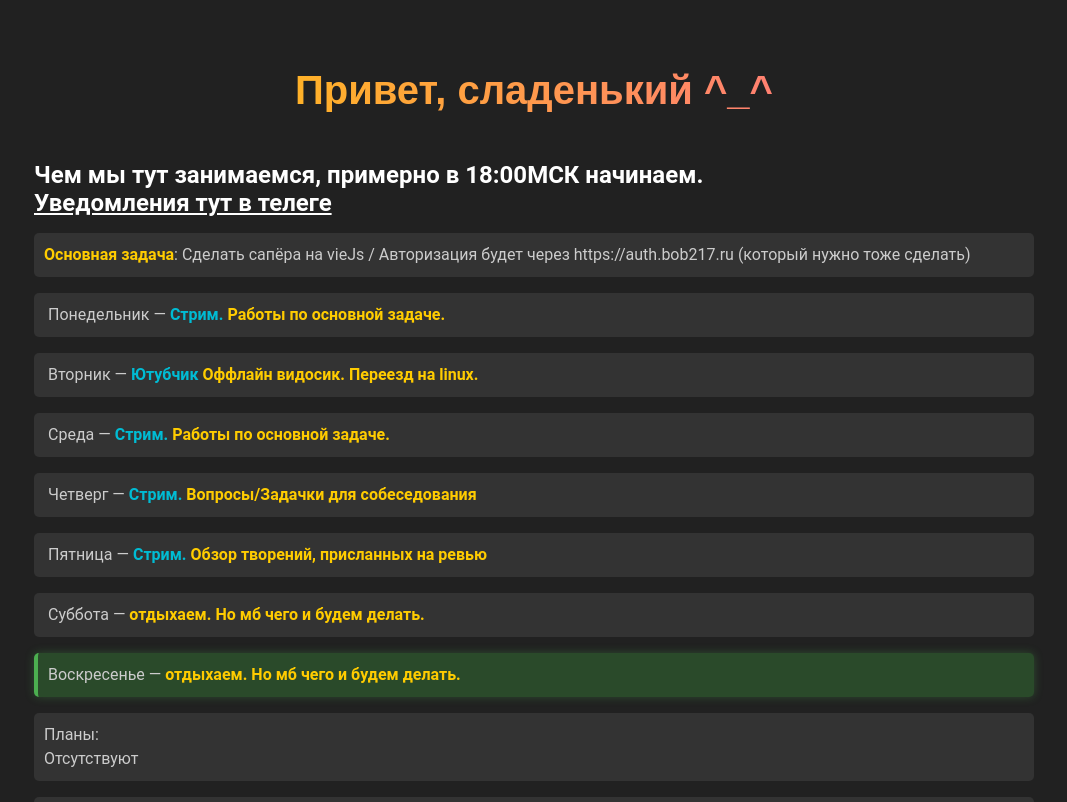
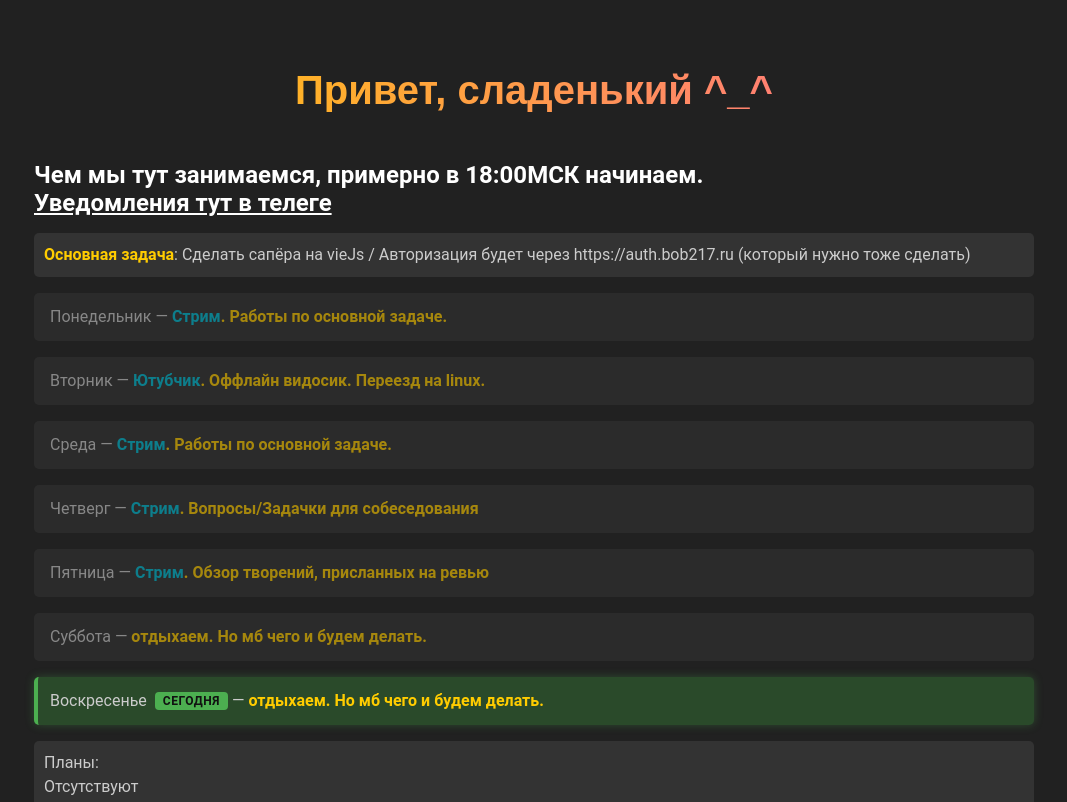
Before and after one commit to MaxNagibator/bob217.ru, a Vue app: page / in a window 1280 px wide. Shown: the top 802 px of the page, without its empty margins (106-1173 px from the left). Built offline with nearby package versions, Linux system fonts and the light colour scheme.

Commit message:
QoL-улучшения расписания
- Добавлено автоматическое обновление текущего дня
- Добавлено отображение предыдущих дней
- Добавлен бейдж для текущего дня

```diff
--- a/src/components/WeeklySchedule.vue
+++ b/src/components/WeeklySchedule.vue
@@ -1,5 +1,5 @@
 <script lang="ts" setup>
-import { computed } from 'vue'
+import { computed, onBeforeUnmount, onMounted, ref } from 'vue'
 
 const enum DayOfWeek {
   Sunday = 0,
@@ -33,7 +33,7 @@ interface ScheduleDay {
 }
 
 const LINKS = {
-  STREAM: { url: 'https://www.twitch.tv/bobito217', text: 'Стрим. ' },
+  STREAM: { url: 'https://www.twitch.tv/bobito217', text: 'Стрим' },
   YOUTUBE: { url: 'https://www.youtube.com/@bobito217', text: 'Ютубчик' },
 } as const
 
@@ -73,14 +73,38 @@ const schedule: readonly ScheduleDay[] = [
   },
 ] as const
 
+const getCurrentDayOfWeek = (): DayOfWeek => new Date().getDay() as DayOfWeek
+
+const getWeekOrderValue = (day: DayOfWeek): number => (day + 6) % 7
+
+const today = ref(getCurrentDayOfWeek())
+let intervalId: number | undefined
+
+onMounted(() => {
+  intervalId = window.setInterval(() => {
+    today.value = getCurrentDayOfWeek()
+  }, 60_000)
+})
+
+onBeforeUnmount(() => {
+  if (intervalId) {
+    clearInterval(intervalId)
+  }
+})
+
 const scheduleWithStatus = computed(() => {
-  const today = new Date().getDay() as DayOfWeek
+  const currentDayOrder = getWeekOrderValue(today.value)
 
-  return schedule.map((item) => ({
-    ...item,
-    label: DAY_LABELS[item.day],
-    isCurrent: item.day === today,
-  }))
+  return schedule.map((item) => {
+    const itemDayOrder = getWeekOrderValue(item.day)
+
+    return {
+      ...item,
+      label: DAY_LABELS[item.day],
+      isCurrent: item.day === today.value,
+      isPast: itemDayOrder < currentDayOrder,
+    }
+  })
 })
 </script>
 
@@ -89,23 +113,43 @@ const scheduleWithStatus = computed(() => {
     <li
       v-for="item in scheduleWithStatus"
       :key="item.day"
-      :class="{ 'current-day': item.isCurrent }"
-      :aria-current="item.isCurrent || undefined"
-      class="schedule-item"
+      :class="['schedule-item', { 'current-day': item.isCurrent, past: item.isPast }]"
+      :aria-current="item.isCurrent ? 'date' : undefined"
     >
-      {{ item.label }} —
-      <b>
-        <a v-if="item.link" :href="item.link.url" target="_blank" rel="noopener noreferrer">
+      <span class="day-label">
+        {{ item.label }}
+        <span v-if="item.isCurrent" class="badge-today">Сегодня</span>
+      </span>
+      —
+      <strong class="day-content">
+        <a
+          v-if="item.link"
+          :href="item.link.url"
+          target="_blank"
+          rel="noopener noreferrer"
+          :aria-label="`${item.link.text} — откроется в новой вкладке`"
+        >
           {{ item.link.text }}
         </a>
+        <template v-if="item.link">. </template>
         {{ item.description }}
-      </b>
+      </strong>
     </li>
   </ul>
 </template>
 
 <style scoped>
 .schedule-list {
+  --schedule-text: #ccc;
+  --schedule-bg: #333;
+  --schedule-bg-hover: #444;
+  --schedule-accent: #4caf50;
+  --schedule-accent-bg: #2a4a2a;
+  --schedule-link: #00bcd4;
+  --schedule-emphasis: #ffcc00;
+  --schedule-badge-bg: #4caf50;
+  --schedule-badge-text: #111;
+
   margin: 0;
   padding: 0;
   list-style-type: none;
@@ -115,53 +159,84 @@ const scheduleWithStatus = computed(() => {
   font-size: 1rem;
   line-height: 1.5;
   margin-bottom: 1rem;
-  padding: 10px;
+  padding: clamp(8px, 1.5vw, 12px);
   transition:
     background-color 0.3s ease,
-    border-left 0.3s ease;
-  color: #ccc;
+    border-left 0.3s ease,
+    opacity 0.3s ease;
+  color: var(--schedule-text);
   border-radius: 5px;
-  background-color: #333;
+  background-color: var(--schedule-bg);
   border-left: 4px solid transparent;
 }
 
 .schedule-item:hover {
-  background-color: #444;
+  background-color: var(--schedule-bg-hover);
 }
 
 .schedule-item.current-day {
-  background-color: #2a4a2a;
-  border-left-color: #4caf50;
-  box-shadow: 0 0 10px rgba(76, 175, 80, 0.3);
+  background-color: var(--schedule-accent-bg);
+  border-left-color: var(--schedule-accent);
+  box-shadow: 0 0 10px color-mix(in srgb, var(--schedule-accent) 30%, transparent);
   animation: highlightDay 1s ease-out;
+}
+
+.schedule-item.past {
+  opacity: 0.6;
 }
 
 @keyframes highlightDay {
   0% {
     transform: scale(1);
-    box-shadow: 0 0 0 rgba(76, 175, 80, 0);
+    box-shadow: 0 0 0 color-mix(in srgb, var(--schedule-accent) 0%, transparent);
   }
   50% {
     transform: scale(1.03);
-    box-shadow: 0 0 25px rgba(76, 175, 80, 0.6);
+    box-shadow: 0 0 25px color-mix(in srgb, var(--schedule-accent) 60%, transparent);
   }
   100% {
     transform: scale(1);
-    box-shadow: 0 0 10px rgba(76, 175, 80, 0.3);
+    box-shadow: 0 0 10px color-mix(in srgb, var(--schedule-accent) 30%, transparent);
   }
 }
 
-.schedule-item b {
-  color: #ffcc00;
+.day-label {
+  display: inline-flex;
+  align-items: center;
+  gap: 0.5rem;
+}
+
+.badge-today {
+  display: inline-block;
+  padding: 2px 8px;
+  border-radius: 4px;
+  background: var(--schedule-badge-bg);
+  color: var(--schedule-badge-text);
+  font-size: 0.75rem;
+  font-weight: 600;
+  line-height: 1.2;
+  text-transform: uppercase;
+  letter-spacing: 0.5px;
+}
+
+.day-content {
+  color: var(--schedule-emphasis);
 }
 
 .schedule-item a {
   transition: color 0.3s ease;
   text-decoration: none;
-  color: #00bcd4;
+  color: var(--schedule-link);
 }
 
 .schedule-item a:hover {
-  color: #ffcc00;
+  color: var(--schedule-emphasis);
+  text-decoration: underline;
+}
+
+.schedule-item a:focus-visible {
+  outline: 2px solid var(--schedule-emphasis);
+  outline-offset: 2px;
+  border-radius: 2px;
 }
 </style>
```
